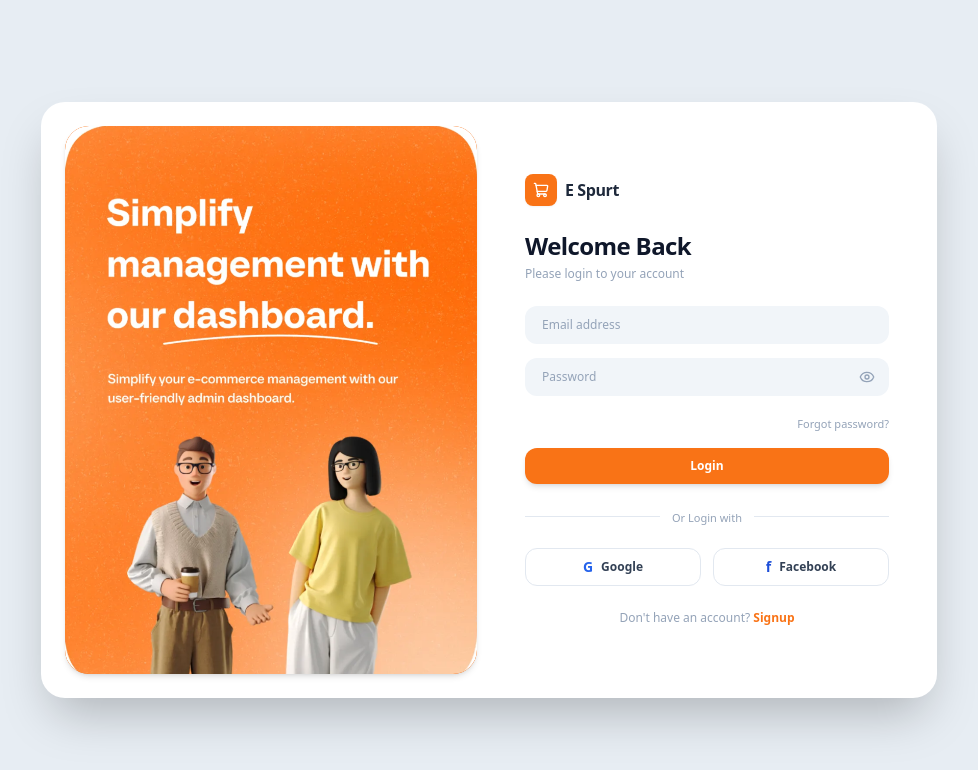
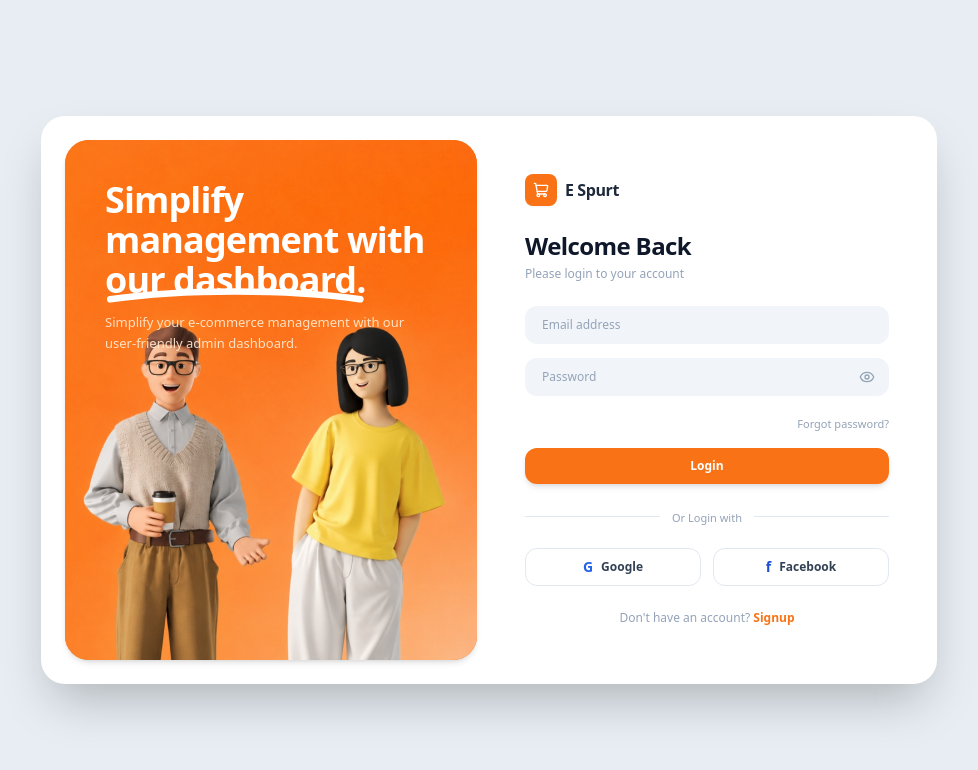
Before and after one commit to jerry-fab/P-MealMe, a React (Vite) app: page / in a window 1280 px wide. Shown: the top 770 px of the page, without its empty margins (151-1129 px from the left). Built offline with nearby package versions, Linux system fonts and the light colour scheme.

Commit message:
feat: use clean cover image and add marketing header text in html

```diff
--- a/src/components/Login.jsx
+++ b/src/components/Login.jsx
@@ -18,12 +18,37 @@ export const Login = () => {
       <div className="bg-white rounded-3xl shadow-2xl max-w-4xl w-full p-4 sm:p-6 grid grid-cols-1 md:grid-cols-2 gap-6 items-center">
 
         {/* Left Side: Orange Marketing Banner */}
-        <div className="rounded-3xl overflow-hidden min-h-[460px] md:h-full hidden md:flex items-center justify-center shadow-md bg-orange-500">
+        <div className="relative rounded-3xl overflow-hidden min-h-[520px] md:h-full hidden md:flex flex-col justify-between p-8 sm:p-10 text-white shadow-md bg-[#fd7014]">
           <img
             src={coverImage}
             alt="Simplify management with our dashboard"
-            className="w-full h-full object-cover rounded-3xl"
+            className="absolute inset-0 w-full h-full object-cover object-bottom pointer-events-none"
           />
+          <div className="relative z-10 max-w-xs space-y-3">
+            <h2 className="text-3xl sm:text-4xl font-extrabold leading-tight tracking-tight text-white">
+              Simplify<br />
+              management with<br />
+              <span className="relative inline-block">
+                our dashboard.
+                <svg
+                  className="absolute -bottom-1.5 left-0 w-full"
+                  viewBox="0 0 100 8"
+                  fill="none"
+                  xmlns="http://www.w3.org/2000/svg"
+                >
+                  <path
+                    d="M2 5.5C30 1.5 70 1.5 98 5.5"
+                    stroke="white"
+                    strokeWidth="2.5"
+                    strokeLinecap="round"
+                  />
+                </svg>
+              </span>
+            </h2>
+            <p className="text-orange-100/90 text-xs sm:text-[13px] leading-relaxed font-normal">
+              Simplify your e-commerce management with our user-friendly admin dashboard.
+            </p>
+          </div>
         </div>
 
         {/* Right Side: Form Section */}
```
Also changed, not shown: public/assets/cover-image.png, src/assets/cover-image.png.
